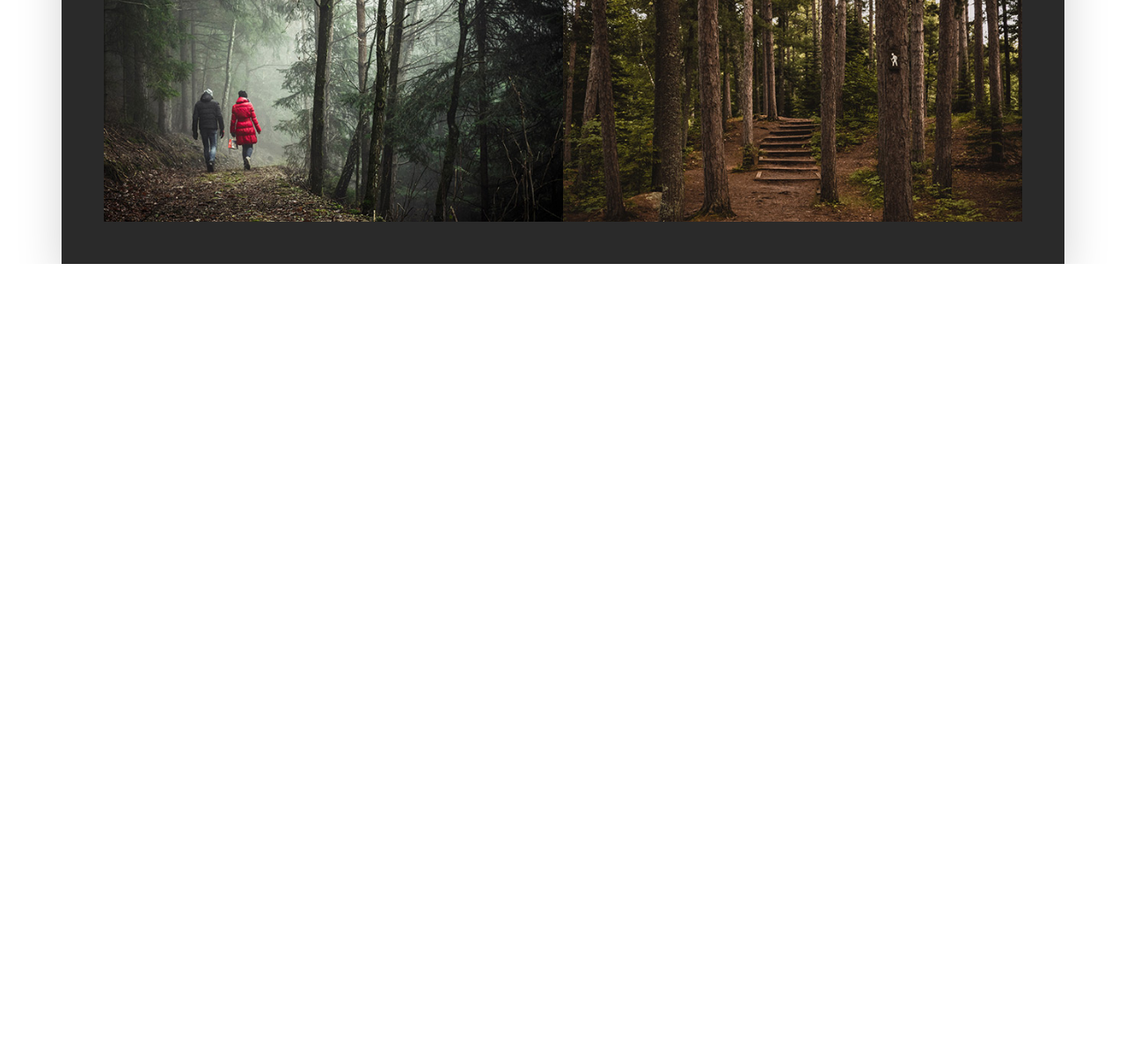
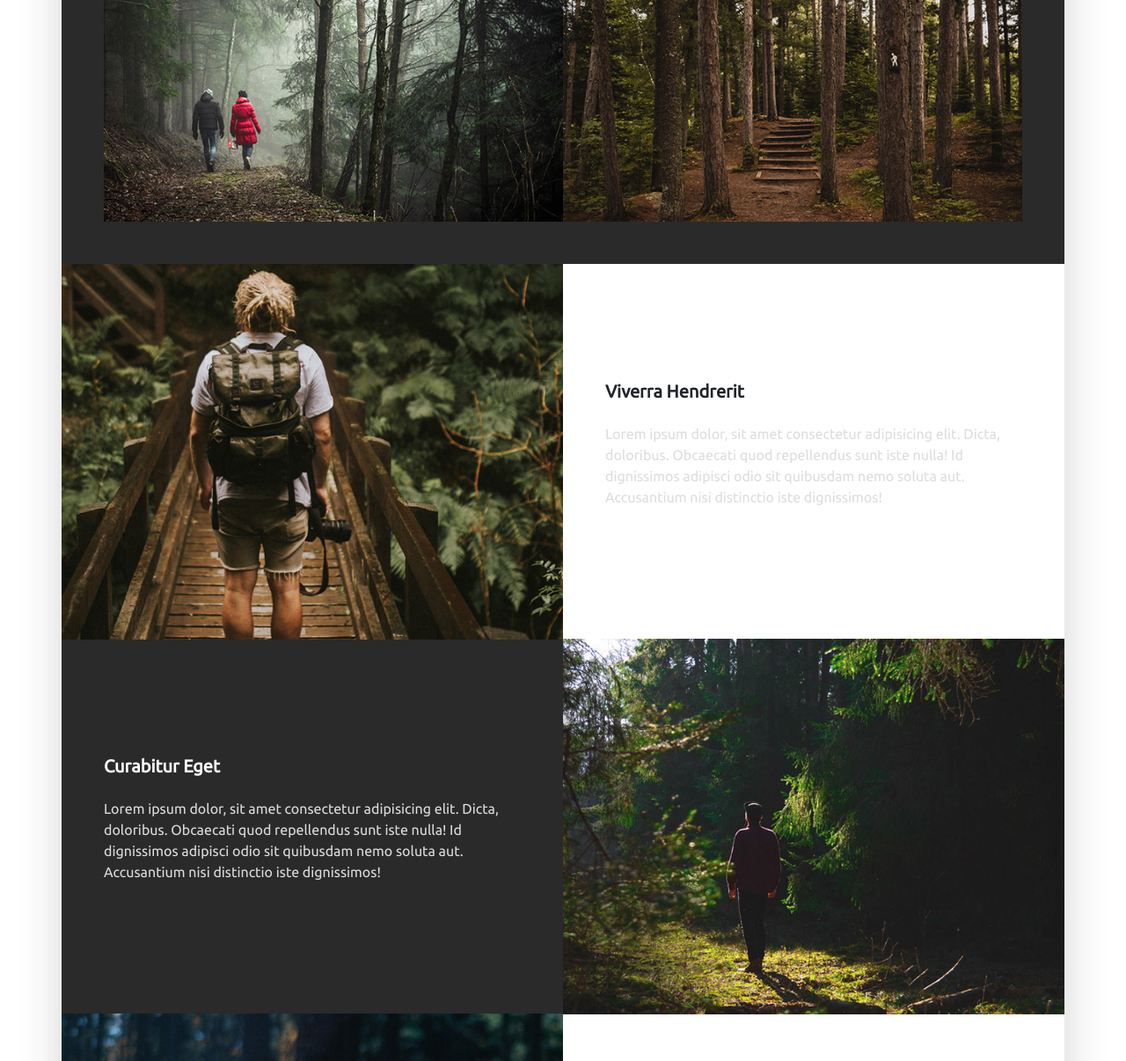
Before and after one commit to RenNatchez/html-sass-bootstrap-caminar, a plain HTML site: page index.html in a window 1280 px wide. Shown: the part 1594-2800 px from the top of the page at 88% size. Before the commit the page ends 1894 px from the top, so only its background shows below. Drawn offline with Linux system fonts and the light colour scheme.

Commit message:
fin section

```diff
--- a/index.html
+++ b/index.html
@@ -45,6 +45,37 @@
             </div>
 
         </div>
+        <!-- fiche personne -->
+        <div class="container bg-white">
+            <div class="row d-flex flex-sm-row-reverse">
+                <div class="col-sm-6 col-12 p-sm-5 p-3 size d-flex flex-column justify-content-center">
+                    <h5 class="font-weight-bold pb-3">Viverra Hendrerit</h5>
+                    <p class="text-gray">Lorem ipsum dolor, sit amet consectetur adipisicing elit. Dicta, doloribus. Obcaecati quod repellendus sunt iste nulla! Id dignissimos adipisci odio sit quibusdam nemo soluta aut. Accusantium nisi distinctio iste dignissimos!</p>
+                </div>
+                <div class="col-sm-6 col-12 p-0 size">
+                    <img class="img-fluid" src="./public/img/pic06.jpg" alt="">
+                </div>
+            </div>
+            <div class="row d-flex bg-back-black text-white">
+                <div class="col-sm-6 col-12 p-sm-5 p-3 size d-flex flex-column justify-content-center">
+                    <h5 class="font-weight-bold pb-3">Curabitur Eget</h5>
+                    <p class="text-gray">Lorem ipsum dolor, sit amet consectetur adipisicing elit. Dicta, doloribus. Obcaecati quod repellendus sunt iste nulla! Id dignissimos adipisci odio sit quibusdam nemo soluta aut. Accusantium nisi distinctio iste dignissimos!</p>
+                </div>
+                <div class="col-sm-6 col-12 p-0 size">
+                    <img class="img-fluid" src="./public/img/pic07.jpg" alt="">
+                </div>
+            </div>
+            <div class="row d-flex flex-sm-row-reverse">
+                <div class="col-sm-6 col-12 p-sm-5 p-3 size d-flex flex-column justify-content-center">
+                    <h5 class="font-weight-bold pb-3">Morbi Eleifend</h5>
+                    <p class="text-gray">Lorem ipsum dolor, sit amet consectetur adipisicing elit. Dicta, doloribus. Obcaecati quod repellendus sunt iste nulla! Id dignissimos adipisci odio sit quibusdam nemo soluta aut. Accusantium nisi distinctio iste dignissimos!</p>
+                </div>
+                <div class="col-sm-6 col-12 p-0 size">
+                    <img class="img-fluid" src="./public/img/pic08.jpg" alt="">
+                </div>
+            </div>
+        </div>
     </section>
+
 </body>
 </html>
--- a/src/sass/_variable.sass
+++ b/src/sass/_variable.sass
@@ -1,3 +1,3 @@
-$theme-colors : ('noir' : #000,'back-black' : #2a2a2a,'gray' : #f1f1f11e,'ligth-gray' : #d8dce7c5)
+$theme-colors : ('noir' : #000,'back-black' : #2a2a2a,'gray' : #dddddd,'ligth-gray' : #d8dce7c5)
 
 $font-family-sans-serif: 'Ubuntu'
--- a/src/sass/modules/_section.sass
+++ b/src/sass/modules/_section.sass
@@ -3,8 +3,14 @@ section
         hr
             width: 10vw
 
+.size
+    height: 426px
 
 @media screen and ( max-width: 576px  )
     .d-flex
         img
             width: 100%!important
+
+@media screen and ( max-width: 576px  )
+    .size
+        height: 328px
```
Also changed, not shown: public/css/app.css, 1 other file.
